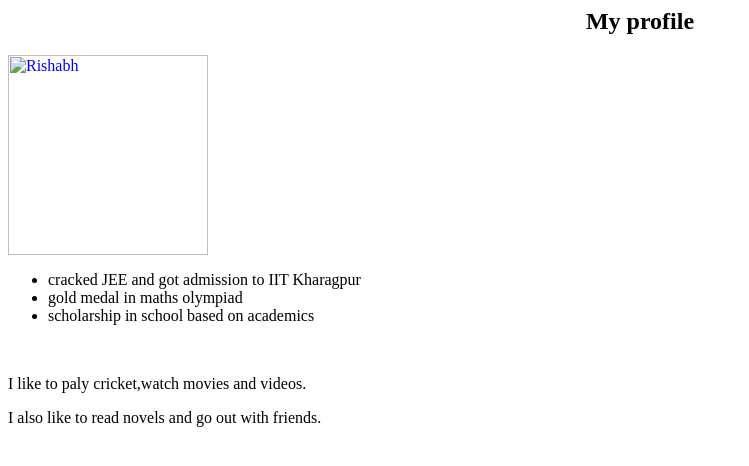
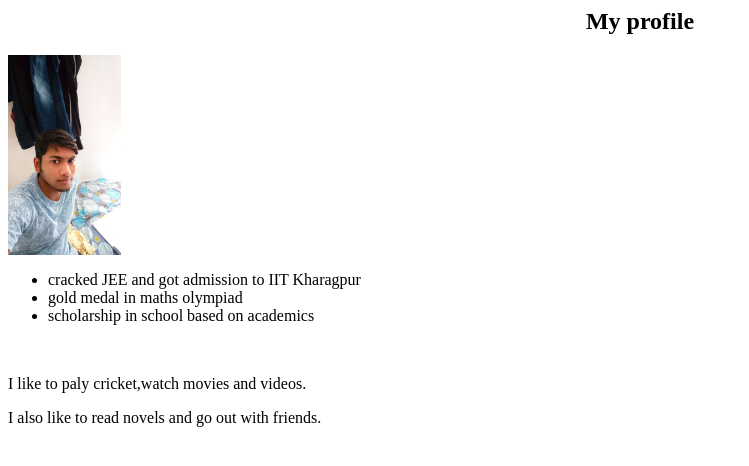
Before and after one commit to Rishabhbansal3797/Rishabhbansal3797.github.io, a plain HTML site: page index.html in a window 1280 px wide. Shown: the whole page, without its empty margins (0-749 px from the left). Drawn offline with Linux system fonts and the light colour scheme; files whose address does not match are found by name.

Commit message:
Update index.html

```diff
--- a/index.html
+++ b/index.html
@@ -9,7 +9,7 @@
     </center>
   </h2>
   <a href="https://www.facebook.com/rishabh.bansal.370" target="_blank">
-     <img src="Rishabhbansal3797.github.io / rishabh.jpg" height="200px" alt="Rishabh">
+     <img src="C:\Users\HP PC\Desktop\rishabh.jpg" height="200px" alt="Rishabh">
   </a>
   <br>
   <ul>
```
